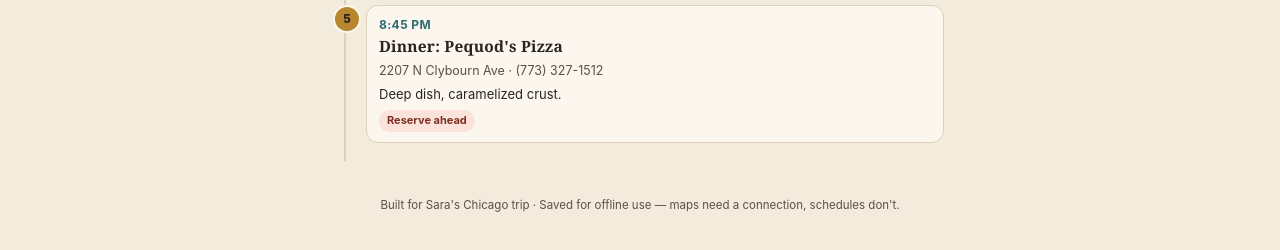
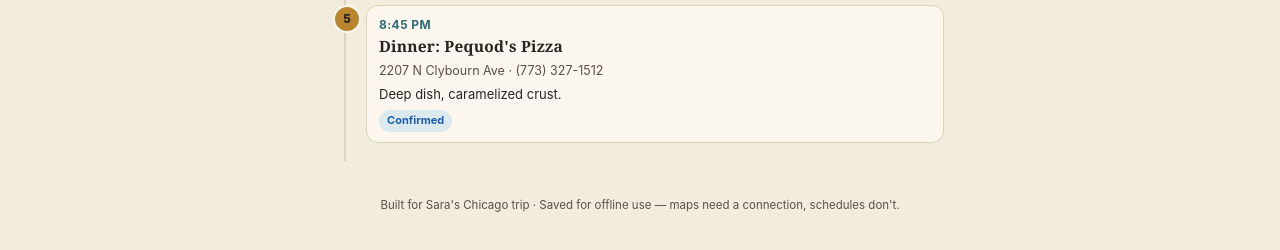
Before and after one commit to saragreer/saragreer.github.io, a Jekyll site: the page chicago-trip.html, which Jekyll copies as it is, in a window 1280 px wide and 1079 px high. Shown: the part 826-1076 px from the top of the window. Built offline with Jekyll 4.4.1, drawn with Linux system fonts in a browser that asks for light colours.

Commit message:
Mark Beatrix, Field Museum, architecture tour, and concert as confirmed

```diff
--- a/chicago-trip.html
+++ b/chicago-trip.html
@@ -200,6 +200,7 @@
   }
   .badge.reserve{background:#FBE3DC;color:var(--brick-dark);}
   .badge.free{background:#E1EEE9;color:#215047;}
+  .badge.confirmed{background:#DCEAF0;color:var(--focus);}
 
   #map-container{
     height:380px;
@@ -358,10 +359,10 @@
       <h2>Reserve in advance</h2>
       <ul class="check">
         <li>Pequod's Pizza — Thu 8:45 PM (confirmed)</li>
-        <li>Chicago Architecture Center river cruise — Fri 11:00 AM (confirmed)</li>
-        <li>Beatrix River North — Fri dinner, via OpenTable</li>
-        <li>Foo Fighters, Soldier Field — Sat, doors 5:30 PM (confirmed)</li>
-        <li>Field Museum — buy timed-entry tickets online ahead for Sunday morning</li>
+        <li>Chicago Architecture Center river cruise — Fri 11:00 AM (tickets purchased)</li>
+        <li>Beatrix River North — Fri dinner (reserved)</li>
+        <li>Foo Fighters, Soldier Field — Sat, doors 5:30 PM (tickets purchased)</li>
+        <li>Field Museum — Sunday morning (tickets purchased)</li>
         <li>Miller's Pub — Sun dinner, call ahead: 134 S Wabash</li>
       </ul>
     </section>
@@ -407,7 +408,7 @@ const DATA = {
       {time:"6:15 PM", title:"Uber to Lincoln Park", place:"South Pond, near the zoo's east side", note:"", lat:41.9214,lng:-87.6367},
       {time:"6:30–7:15 PM", title:"South Pond &amp; Lily Pool", place:"Alfred Caldwell Lily Pool", note:"Free, quiet prairie-style garden most tourists miss.", badge:"free", lat:41.9268,lng:-87.6367},
       {time:"7:15–8:15 PM", title:"Browse Armitage/Halsted", place:"Boutique strip near Pequod's", note:"Easy walking after the flight.", lat:41.9180,lng:-87.6488},
-      {time:"8:45 PM", title:"Dinner: Pequod's Pizza", place:"2207 N Clybourn Ave · (773) 327-1512", note:"Deep dish, caramelized crust.", badge:"reserve", lat:41.9219,lng:-87.6644}
+      {time:"8:45 PM", title:"Dinner: Pequod's Pizza", place:"2207 N Clybourn Ave · (773) 327-1512", note:"Deep dish, caramelized crust.", badge:"confirmed", lat:41.9219,lng:-87.6644}
     ]
   },
   fri:{
@@ -418,11 +419,11 @@ const DATA = {
       {time:"9:30 AM", title:"Untitled by Picasso", place:"Daley Plaza", note:"Quick photo stop.", lat:41.8843,lng:-87.6298},
       {time:"9:50 AM", title:"Chicago Cultural Center", place:"78 E Washington St", note:"Free, open daily 10–5. Preston Bradley Hall's Tiffany Dome — largest in the world.", badge:"free", lat:41.8836,lng:-87.6255},
       {time:"10:35 AM", title:"Millennium Park &amp; Cloud Gate", place:"Walk over from Cultural Center", note:"", lat:41.8827,lng:-87.6233},
-      {time:"11:00 AM", title:"Architecture river cruise", place:"Dock at Michigan Ave Bridge", note:"~1.5 hrs, confirmed.", badge:"reserve", lat:41.8888,lng:-87.6247},
+      {time:"11:00 AM", title:"Architecture river cruise", place:"Dock at Michigan Ave Bridge", note:"~1.5 hrs, tickets purchased.", badge:"confirmed", lat:41.8888,lng:-87.6247},
       {time:"12:45 PM", title:"Tribune Tower &amp; Wrigley Building", place:"Near the dock", note:"", lat:41.8900,lng:-87.6247},
       {time:"1:15 PM", title:"Lunch: Portillo's &amp; Barnelli's", place:"100 W Ontario St", note:"Italian beef.", lat:41.8934,lng:-87.6314},
       {time:"2:15 PM", title:"River North wander", place:"Chicago Architecture Center storefront, The Green Door Tavern (1872 building)", note:"", lat:41.8945,lng:-87.6376},
-      {time:"6:30 PM", title:"Dinner: Beatrix River North", place:"519 N Clark St", note:"Reserve via OpenTable.", badge:"reserve", lat:41.8909,lng:-87.6309}
+      {time:"6:30 PM", title:"Dinner: Beatrix River North", place:"519 N Clark St", note:"Reservation confirmed.", badge:"confirmed", lat:41.8909,lng:-87.6309}
     ]
   },
   sat:{
@@ -433,13 +434,13 @@ const DATA = {
       {time:"12:30 PM", title:"Back to hotel", place:"Hyatt Place", note:"Light lunch nearby or room service.", lat:41.8836,lng:-87.6353},
       {time:"1:00–4:00 PM", title:"Rest / nap / shower", place:"Hotel", note:"No plans — recharge for the show.", lat:41.8836,lng:-87.6353},
       {time:"4:15 PM", title:"Uber to Soldier Field", place:"", note:"", lat:41.8623,lng:-87.6167},
-      {time:"5:30 PM", title:"Doors: Foo Fighters", place:"Soldier Field", note:"With QOTSA and Mannequin Pussy.", badge:"reserve", lat:41.8623,lng:-87.6167}
+      {time:"5:30 PM", title:"Doors: Foo Fighters", place:"Soldier Field", note:"With QOTSA and Mannequin Pussy. Tickets purchased.", badge:"confirmed", lat:41.8623,lng:-87.6167}
     ]
   },
   sun:{
     center:[41.8680,-87.6400], zoom:12,
     items:[
-      {time:"9:00 AM", title:"Field Museum", place:"1400 S Lake Shore Dr", note:"SUE the T. rex. Buy timed tickets in advance. ~2–2.5 hrs.", badge:"reserve", lat:41.8663,lng:-87.6169},
+      {time:"9:00 AM", title:"Field Museum", place:"1400 S Lake Shore Dr", note:"SUE the T. rex. Timed tickets purchased. ~2–2.5 hrs.", badge:"confirmed", lat:41.8663,lng:-87.6169},
       {time:"11:30 AM", title:"Uber to Pilsen", place:"~15 min", note:"", lat:41.8579,lng:-87.6668},
       {time:"12:00 PM", title:"Lunch: Birrieria Zaragoza / El Tragón", place:"1622 W 18th St / 1560 W 18th St", note:"Both 4.7★, a few blocks apart — do both if hungry.", lat:41.8579,lng:-87.6668},
       {time:"1:30 PM", title:"Pilsen mural walk", place:"18th Street", note:"Optional: Cafe Tola for coffee/pan dulce.", lat:41.8579,lng:-87.6740},
@@ -470,6 +471,7 @@ function renderSchedule(dayKey){
       ${it.note?`<div class="note">${it.note}</div>`:''}
       ${it.badge==='reserve'?'<span class="badge reserve">Reserve ahead</span>':''}
       ${it.badge==='free'?'<span class="badge free">Free, walk-in</span>':''}
+      ${it.badge==='confirmed'?'<span class="badge confirmed">Confirmed</span>':''}
     </div>`;
     ol.appendChild(li);
   });
```
